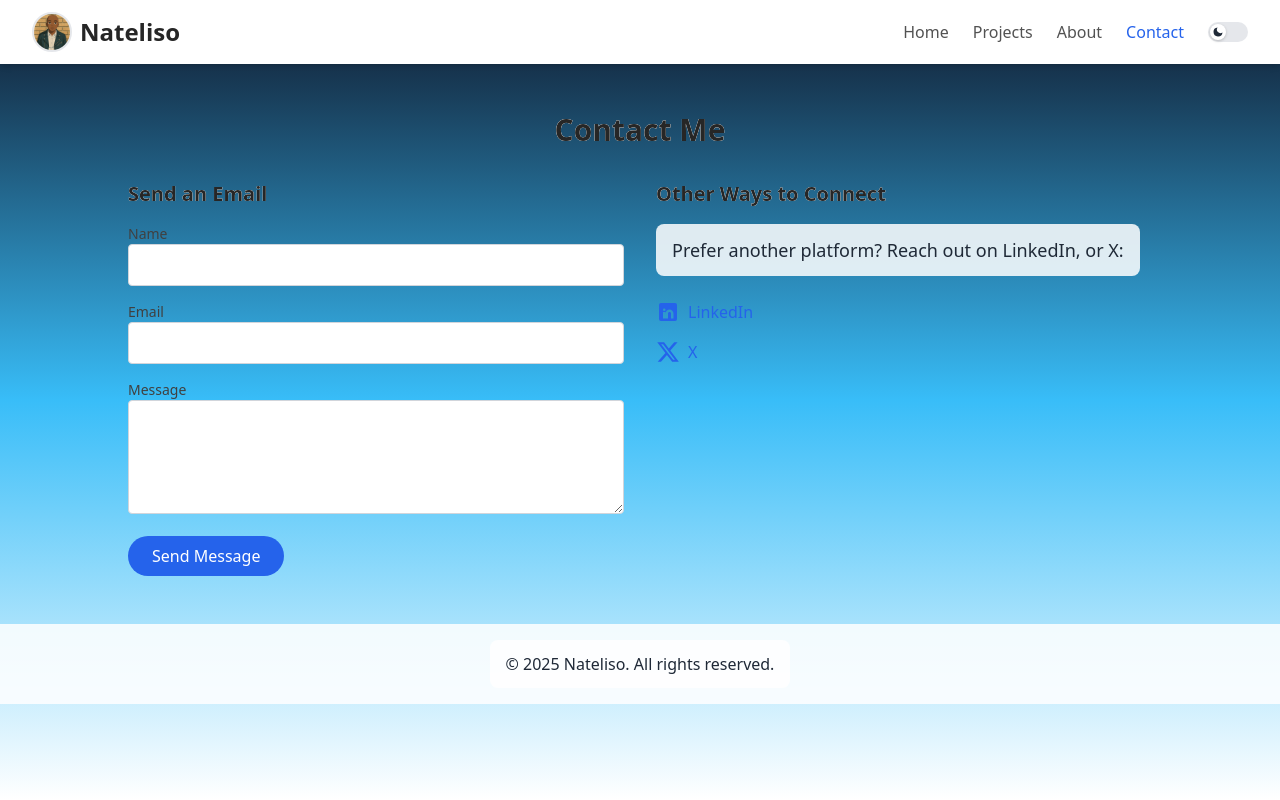
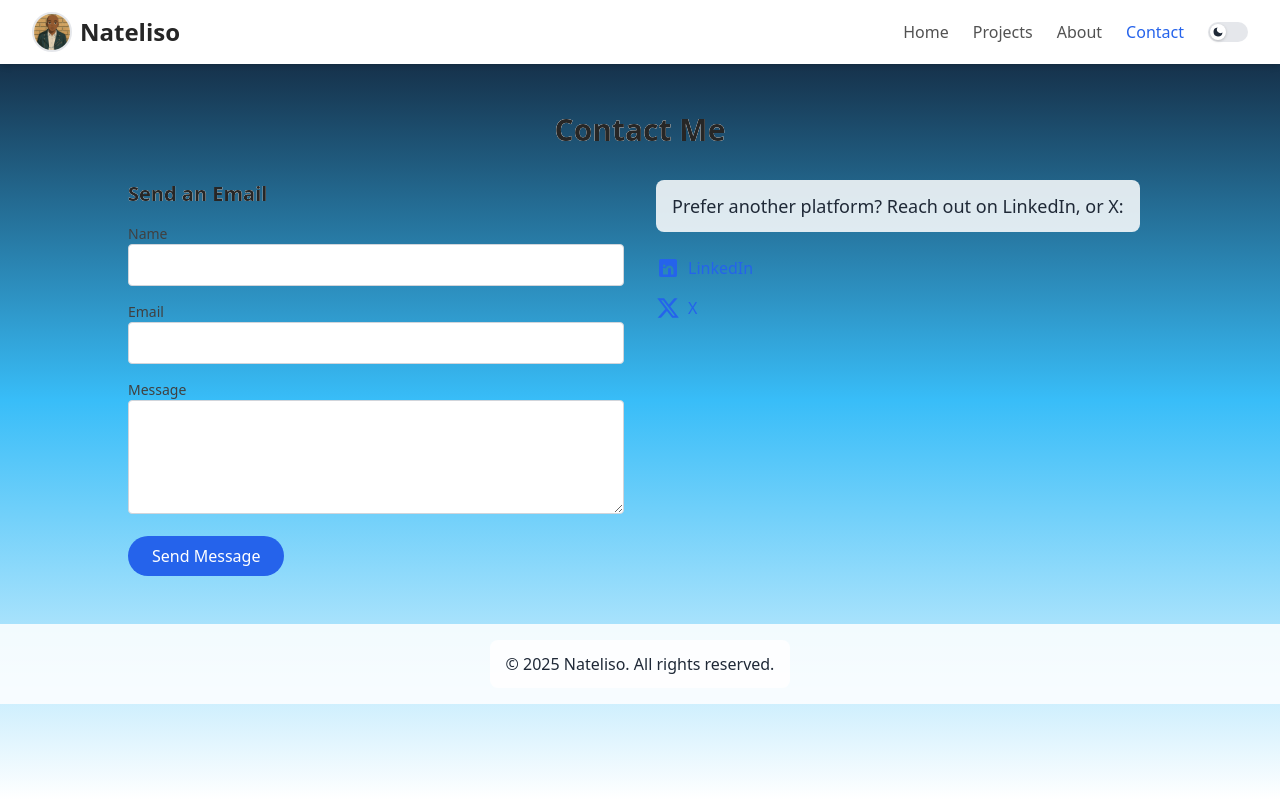
Before and after one commit to Nateliso/nateliso-portfolio, a React (Vite) app: page /contact in a window 1280 px wide. Built offline with nearby package versions, Linux system fonts and the light colour scheme.

Commit message:
Complete prsonal portfolio

```diff
--- a/src/pages/Contact.jsx
+++ b/src/pages/Contact.jsx
@@ -90,9 +90,6 @@ function Contact() {
         </div>
         {/* Social Links */}
         <div>
-          <h3 className="text-xl font-semibold text-neutral-800 dark:text-neutral-100 mb-4 text-outline-white dark:text-shadow-none">
-            Other Ways to Connect
-          </h3>
           <div className="p-container mb-6">
             <p className="text-lg">
               Prefer another platform? Reach out on LinkedIn, or X:
```
